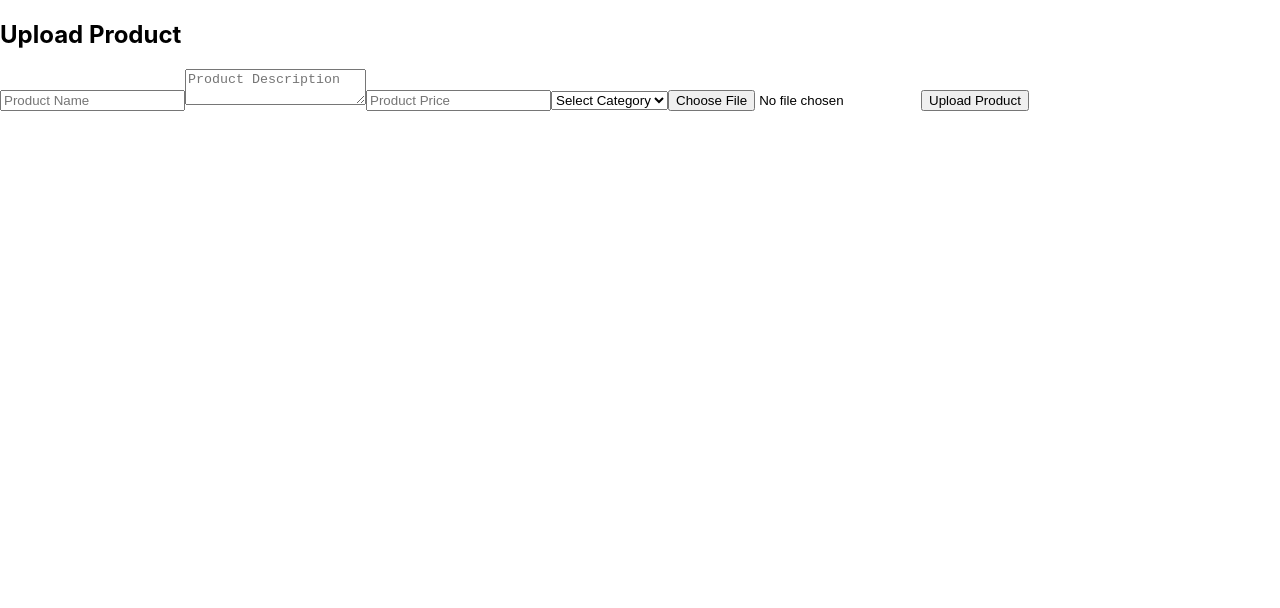
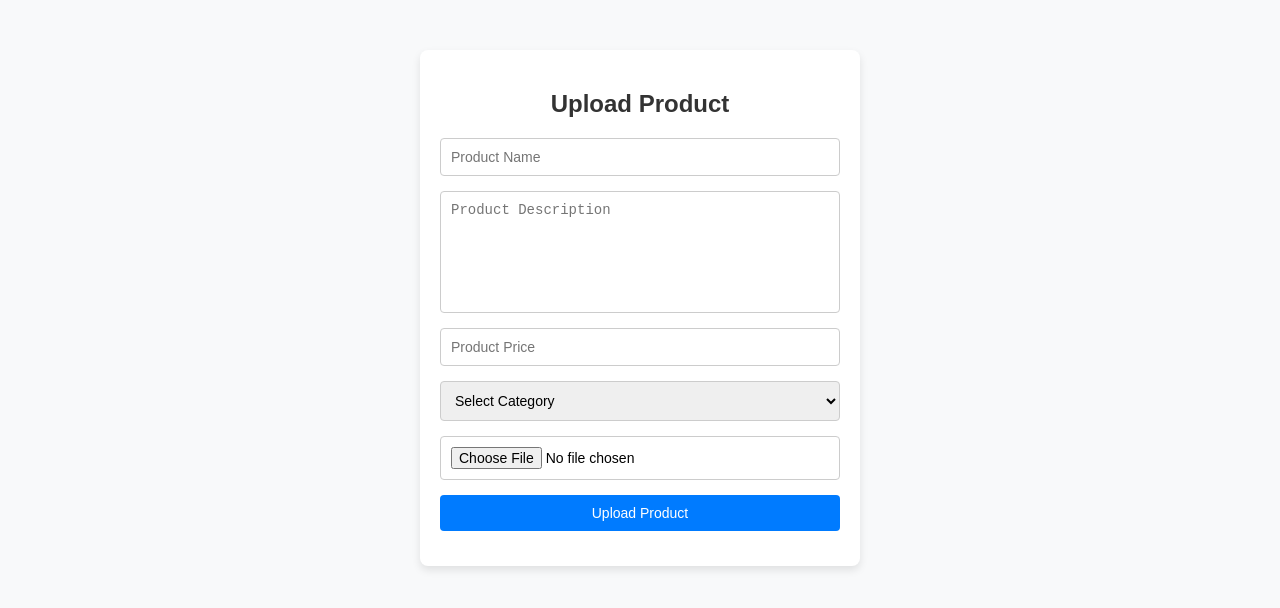
Before and after one commit to alijandeveloper/frontende-commerce, a React (Create React App) app: page /products in a window 1280 px wide. Shown: the top 608 px of the page. Built offline with nearby package versions, Linux system fonts and the light colour scheme.

Commit message:
add css and update

```diff
--- a/src/components/ProductUploadForm.js
+++ b/src/components/ProductUploadForm.js
@@ -1,5 +1,7 @@
 import React, { useState } from 'react';
 import axios from 'axios';
+import '../styles/styles.css';
+
 
 const ProductUploadForm = () => {
   const [formData, setFormData] = useState({
@@ -43,8 +45,8 @@ const ProductUploadForm = () => {
   };
 
   return (
-    <div className="max-w-md mx-auto bg-white p-6 shadow rounded">
-      <h2 className="text-2xl font-bold mb-4">Upload Product</h2>
+    <div className="upload-container">
+      <h2>Upload Product</h2>
       <form onSubmit={handleSubmit} encType="multipart/form-data">
         <input
           type="text"
@@ -52,14 +54,12 @@ const ProductUploadForm = () => {
           placeholder="Product Name"
           onChange={handleChange}
           required
-          className="w-full p-2 mb-4 border rounded"
         />
         <textarea
           name="description"
           placeholder="Product Description"
           onChange={handleChange}
           required
-          className="w-full p-2 mb-4 border rounded"
         />
         <input
           type="number"
@@ -67,14 +67,8 @@ const ProductUploadForm = () => {
           placeholder="Product Price"
           onChange={handleChange}
           required
-          className="w-full p-2 mb-4 border rounded"
         />
-        <select
-          name="category"
-          onChange={handleChange}
-          required
-          className="w-full p-2 mb-4 border rounded"
-        >
+        <select name="category" onChange={handleChange} required>
           <option value="">Select Category</option>
           <option value="Electronics">Electronics</option>
           <option value="Clothing">Clothing</option>
@@ -82,25 +76,11 @@ const ProductUploadForm = () => {
           <option value="Furniture">Furniture</option>
           <option value="Other">Other</option>
         </select>
-        <input
-          type="file"
-          name="image"
-          onChange={handleChange}
-          required
-          className="w-full p-2 mb-4 border rounded"
-        />
-        <button type="submit" className="w-full bg-blue-500 text-white py-2 rounded">
-          Upload Product
-        </button>
+        <input type="file" name="image" onChange={handleChange} required />
+        <button type="submit">Upload Product</button>
       </form>
       {message && (
-        <p
-          className={`mt-2 text-center ${
-            message.type === 'success' ? 'text-green-500' : 'text-red-500'
-          }`}
-        >
-          {message.text}
-        </p>
+        <p className={`upload-message ${message.type}`}>{message.text}</p>
       )}
     </div>
   );
--- a/src/pages/Home.js
+++ b/src/pages/Home.js
@@ -1,5 +1,7 @@
 import React, { useEffect, useState } from 'react';
 import axios from 'axios';
+import '../styles/styles.css';
+
 
 const Home = () => {
   const [products, setProducts] = useState([]);
@@ -18,13 +20,15 @@ const Home = () => {
   }, []);
 
   return (
-    <div className="grid grid-cols-1 sm:grid-cols-2 md:grid-cols-3 gap-6 p-6">
+    <div className="products-container">
       {products.map((product) => (
-        <div key={product._id} className="bg-white shadow rounded p-4">
-          <img src={product.image} alt={product.name} className="w-full h-40 object-cover mb-4" />
-          <h3 className="text-lg font-bold">{product.name}</h3>
-          <p>{product.description}</p>
-          <p className="text-blue-500">${product.price}</p>
+        <div key={product._id} className="product-card">
+          <img src={product.image} alt={product.name} />
+          <div className="product-card-content">
+            <h3>{product.name}</h3>
+            <p>{product.description}</p>
+            <p className="price">${product.price}</p>
+          </div>
         </div>
       ))}
     </div>
--- /dev/null
+++ b/src/styles/styles.css
@@ -0,0 +1,142 @@
+/* General Styles */
+body {
+    font-family: Arial, sans-serif;
+    background-color: #f8f9fa;
+    margin: 0;
+    padding: 0;
+  }
+
+  /* Container Styles */
+  .upload-container {
+    max-width: 400px;
+    margin: 50px auto;
+    background: #ffffff;
+    padding: 20px;
+    border-radius: 8px;
+    box-shadow: 0 4px 8px rgba(0, 0, 0, 0.1);
+  }
+
+  /* Form Styles */
+  .upload-container h2 {
+    text-align: center;
+    color: #333333;
+    font-size: 24px;
+    margin-bottom: 20px;
+  }
+
+  .upload-container form {
+    display: flex;
+    flex-direction: column;
+  }
+
+  .upload-container input,
+  .upload-container textarea,
+  .upload-container select,
+  .upload-container button {
+    margin-bottom: 15px;
+    padding: 10px;
+    border: 1px solid #cccccc;
+    border-radius: 4px;
+    font-size: 14px;
+  }
+
+  .upload-container input:focus,
+  .upload-container textarea:focus,
+  .upload-container select:focus {
+    border-color: #007bff;
+    outline: none;
+  }
+
+  .upload-container textarea {
+    resize: none;
+    height: 100px;
+  }
+
+  .upload-container button {
+    background-color: #007bff;
+    color: white;
+    border: none;
+    cursor: pointer;
+  }
+
+  .upload-container button:hover {
+    background-color: #0056b3;
+  }
+
+  /* Message Styles */
+  .upload-message {
+    text-align: center;
+    font-size: 14px;
+    padding: 10px;
+    border-radius: 4px;
+  }
+
+  .upload-message.success {
+    background-color: #d4edda;
+    color: #155724;
+  }
+
+  .upload-message.error {
+    background-color: #f8d7da;
+    color: #721c24;
+  }
+
+
+
+
+
+
+  /* General Container */
+.products-container {
+    display: grid;
+    grid-template-columns: repeat(auto-fill, minmax(250px, 1fr));
+    gap: 20px;
+    padding: 20px;
+    background-color: #f8f9fa;
+  }
+
+  /* Individual Product Card */
+  .product-card {
+    background: white;
+    border: 1px solid #e0e0e0;
+    border-radius: 8px;
+    box-shadow: 0 4px 8px rgba(0, 0, 0, 0.1);
+    overflow: hidden;
+    transition: transform 0.2s ease;
+  }
+
+  .product-card:hover {
+    transform: translateY(-5px);
+  }
+
+  /* Image Styles */
+  .product-card img {
+    width: 100%;
+    height: 200px;
+    object-fit: cover;
+    border-bottom: 1px solid #e0e0e0;
+  }
+
+  /* Content Styles */
+  .product-card-content {
+    padding: 15px;
+    text-align: left;
+  }
+
+  .product-card-content h3 {
+    font-size: 18px;
+    color: #333333;
+    margin-bottom: 10px;
+  }
+
+  .product-card-content p {
+    font-size: 14px;
+    color: #555555;
+    margin-bottom: 5px;
+  }
+
+  .product-card-content .price {
+    color: #007bff;
+    font-weight: bold;
+    margin-top: 10px;
+  }
```
